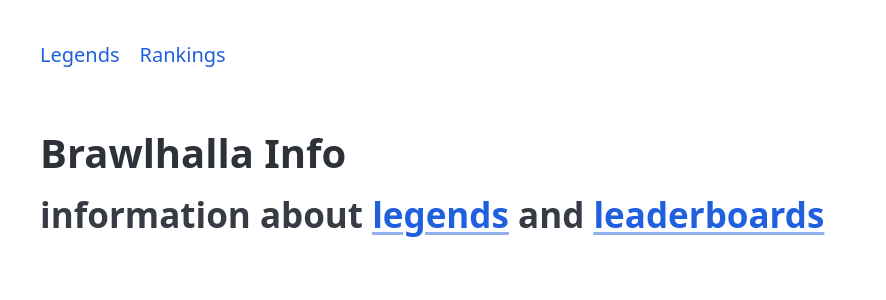
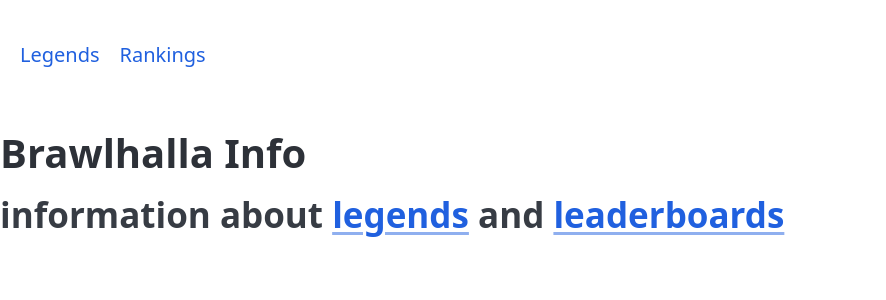
Before and after one commit to AndrewCrescencio/Brawlhalla-info, a Nuxt app: page / in a window 1280 px wide. Shown: the top 300 px of the page, without its empty margins (0-886 px from the left). Built offline with nearby package versions, Linux system fonts and the light colour scheme.

Commit message:
fix(ui): disable picocss semantic container

```diff
--- a/src/styles/styles.scss
+++ b/src/styles/styles.scss
@@ -1,5 +1,5 @@
 @use '@picocss/pico/scss/pico' with (
   $theme-color: 'blue',
   $semantic-root-element: '#__nuxt',
-  $enable-semantic-container: true
+  $enable-semantic-container: false
 );
```
